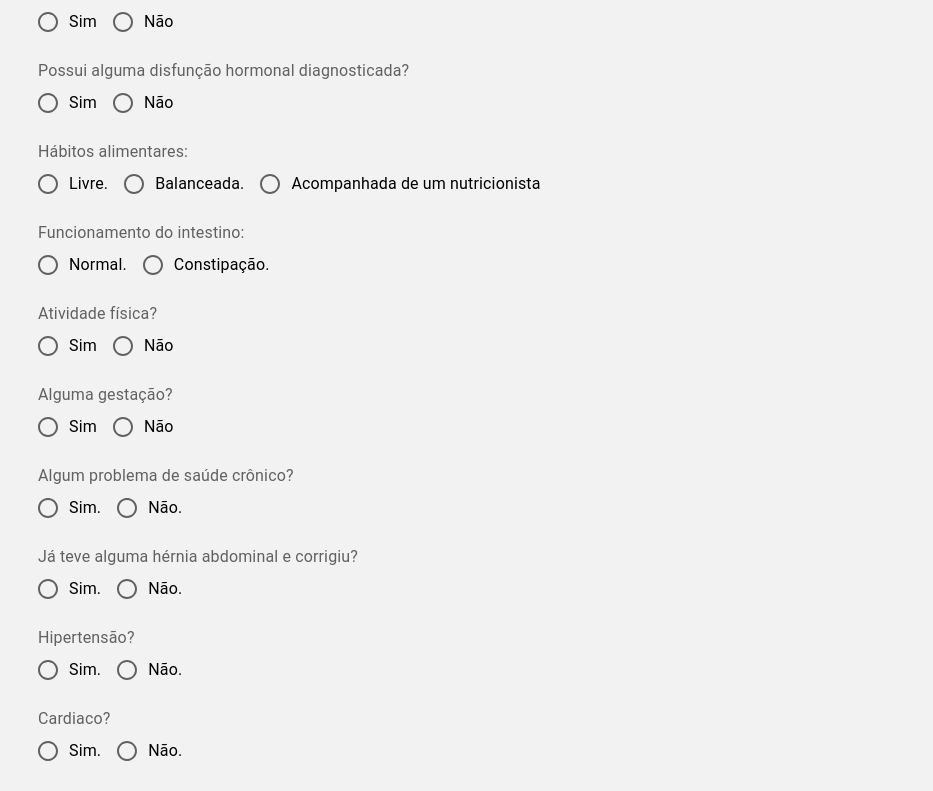
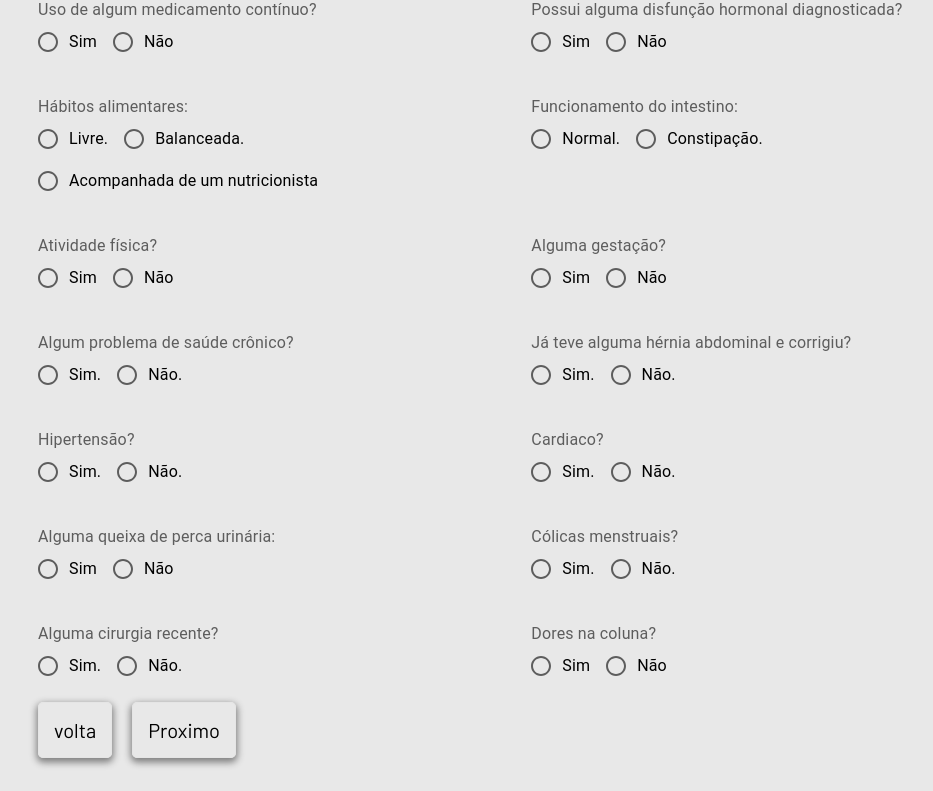
Before and after one commit to NicollasRyan/step-app, a React (Create React App) app: page /step2 in a window 1280 px wide. Shown: the part 260-1051 px from the top of the page, without its empty margins (26-959 px from the left). Built offline with nearby package versions, Linux system fonts and the light colour scheme.

Commit message:
styled do bottom e do grid do step2

```diff
--- a/src/pages/Step1/index.tsx
+++ b/src/pages/Step1/index.tsx
@@ -1,7 +1,7 @@
 import { useNavigate } from "react-router-dom";
 import { Container, FormLabel, Grid, Button } from "@mui/material";
 
-import { Title, Input, ButtonNext } from "./styled";
+import { Title, Input, ButtonNext, Input2 } from "./styled";
 import { useStep, StepActions } from "../../context/StepContext";
 import { ChangeEvent, useEffect } from "react";
 // import { DateField } from "@mui/x-date-pickers";
@@ -76,7 +76,7 @@ export function Step1() {
         </Grid>
         <Grid style={{ display: "flex", flexDirection: "column" }} item xs={7}>
           <FormLabel>Data de nacimento</FormLabel>
-          <Input
+          <Input2
             type="date"
             variant="outlined"
             value={state.birthday}
--- a/src/pages/Step1/styled.ts
+++ b/src/pages/Step1/styled.ts
@@ -1,7 +1,9 @@
 import styled from "styled-components";
-import { Button, Grid, TextField } from "@mui/material";
+import { Button, Container, Grid, TextField } from "@mui/material";
 
-export const Title = styled.h1``;
+export const Title = styled.h1`
+  margin-bottom: 20px;
+`;
 
 export const GridBox = styled(Grid)`
   width: 500px;
@@ -10,6 +12,13 @@ export const GridBox = styled(Grid)`
 export const Input = styled(TextField)`
   width: 100%;
   min-width: 100px;
+  max-width: 560px;
+`;
+
+export const Input2 = styled(TextField)`
+  width: 100%;
+  min-width: 100px;
+  max-width: 560px;
 `;
 
 export const ButtonNext = styled.button`
@@ -18,10 +27,12 @@ export const ButtonNext = styled.button`
   padding: 15px;
   background-color: transparent;
   border: 1px solid #e5e5e5;
-  border-radius: 10px;
+  border-radius: 5px;
+  box-shadow: 0px 3px 7px 1.5px gray;
   transition: 1s;
 
   &:hover {
     background-color: #e5e5e5;
+    box-shadow: 0px 5px 10px 5px gray;
   }
 `;
--- a/src/pages/Step2/index.tsx
+++ b/src/pages/Step2/index.tsx
@@ -9,7 +9,7 @@ import {
   FormLabel,
 } from "@mui/material";
 
-import { Title, Input, BackButton, ButtonNext } from "./styled";
+import { Title, Input, BackButton, ButtonNext, BoxBottom } from "./styled";
 import { useStep, StepActions } from "../../context/StepContext";
 import { ChangeEvent, useEffect, useState } from "react";
 // import { DateField } from "@mui/x-date-pickers";
@@ -71,8 +71,8 @@ export function Step2() {
   return (
     <Container>
       <Title>Como anda seu fisico? :</Title>
-      <Grid container spacing={2}>
-        <Grid item xs={7}>
+      <Grid container spacing={4}>
+        <Grid item xs={5}>
           <FormLabel>Uso de algum medicamento contínuo?</FormLabel>
           <RadioGroup
             row
@@ -102,7 +102,7 @@ export function Step2() {
             />
           )}
         </Grid>
-        <Grid item xs={7}>
+        <Grid item xs={5}>
           <FormLabel>Possui alguma disfunção hormonal diagnosticada?</FormLabel>
           <RadioGroup
             row
@@ -132,7 +132,7 @@ export function Step2() {
             />
           )}
         </Grid>
-        <Grid item xs={7}>
+        <Grid item xs={5}>
           <FormLabel>Hábitos alimentares:</FormLabel>
           <RadioGroup
             row
@@ -158,7 +158,7 @@ export function Step2() {
             />
           </RadioGroup>
         </Grid>
-        <Grid item xs={7}>
+        <Grid item xs={5}>
           <FormLabel>Funcionamento do intestino:</FormLabel>
           <RadioGroup
             row
@@ -180,7 +180,7 @@ export function Step2() {
             />
           </RadioGroup>
         </Grid>
-        <Grid item xs={7}>
+        <Grid item xs={5}>
           <FormLabel>Atividade física?</FormLabel>
           <RadioGroup
             row
@@ -210,7 +210,7 @@ export function Step2() {
             />
           )}
         </Grid>
-        <Grid item xs={7}>
+        <Grid item xs={5}>
           <FormLabel>Alguma gestação?</FormLabel>
           <RadioGroup
             row
@@ -240,7 +240,7 @@ export function Step2() {
             />
           )}
         </Grid>
-        <Grid item xs={7}>
+        <Grid item xs={5}>
           <FormLabel>Algum problema de saúde crônico?</FormLabel>
           <RadioGroup
             row
@@ -256,7 +256,7 @@ export function Step2() {
             <FormControlLabel label="Não." control={<Radio value="nao" />} />
           </RadioGroup>
         </Grid>
-        <Grid item xs={7}>
+        <Grid item xs={5}>
           <FormLabel>Já teve alguma hérnia abdominal e corrigiu?</FormLabel>
           <RadioGroup
             row
@@ -272,7 +272,7 @@ export function Step2() {
             <FormControlLabel label="Não." control={<Radio value="nao" />} />
           </RadioGroup>
         </Grid>
-        <Grid item xs={7}>
+        <Grid item xs={5}>
           <FormLabel>Hipertensão?</FormLabel>
           <RadioGroup
             row
@@ -288,7 +288,7 @@ export function Step2() {
             <FormControlLabel label="Não." control={<Radio value="nao" />} />
           </RadioGroup>
         </Grid>
-        <Grid item xs={7}>
+        <Grid item xs={5}>
           <FormLabel>Cardiaco?</FormLabel>
           <RadioGroup
             row
@@ -304,7 +304,7 @@ export function Step2() {
             <FormControlLabel label="Não." control={<Radio value="nao" />} />
           </RadioGroup>
         </Grid>
-        <Grid item xs={7}>
+        <Grid item xs={5}>
           <FormLabel>Alguma queixa de perca urinária:</FormLabel>
           <RadioGroup
             row
@@ -334,7 +334,7 @@ export function Step2() {
             />
           )}
         </Grid>
-        <Grid item xs={7}>
+        <Grid item xs={5}>
           <FormLabel>Cólicas menstruais?</FormLabel>
           <RadioGroup
             row
@@ -350,7 +350,7 @@ export function Step2() {
             <FormControlLabel label="Não." control={<Radio value="nao" />} />
           </RadioGroup>
         </Grid>
-        <Grid item xs={7}>
+        <Grid item xs={5}>
           <FormLabel>Alguma cirurgia recente?</FormLabel>
           <RadioGroup
             row
@@ -366,7 +366,7 @@ export function Step2() {
             <FormControlLabel label="Não." control={<Radio value="nao" />} />
           </RadioGroup>
         </Grid>
-        <Grid item xs={7}>
+        <Grid item xs={5}>
           <FormLabel>Dores na coluna?</FormLabel>
           <RadioGroup
             row
@@ -397,8 +397,10 @@ export function Step2() {
           )}
         </Grid>
       </Grid>
-      <ButtonNext onClick={handleNextStep}>Proximo</ButtonNext>
-      <BackButton to="/">volta</BackButton>
+      <BoxBottom>
+        <BackButton to="/">volta</BackButton>
+        <ButtonNext onClick={handleNextStep}>Proximo</ButtonNext>
+      </BoxBottom>
     </Container>
   );
 }
--- a/src/pages/Step2/styled.ts
+++ b/src/pages/Step2/styled.ts
@@ -2,10 +2,16 @@ import { TextField } from "@mui/material";
 import { Link } from "react-router-dom";
 import styled from "styled-components";
 
-export const Title = styled.h1``;
+export const Title = styled.h1`
+  margin-bottom: 20px;
+`;
 
 export const Input = styled(TextField)`
   width: 300px;
+`;
+
+export const BoxBottom = styled.div`
+  margin-bottom: 20px;
 `;
 
 export const ButtonNext = styled.button`
@@ -14,16 +20,31 @@ export const ButtonNext = styled.button`
   padding: 15px;
   background-color: transparent;
   border: 1px solid #e5e5e5;
-  border-radius: 10px;
+  border-radius: 5px;
+  box-shadow: 0px 3px 7px 1.5px gray;
+  transition: 1s;
+  margin-left: 20px;
+
+  &:hover {
+    background-color: #e5e5e5;
+    box-shadow: 0px 5px 10px 5px gray;
+  }
+`;
+
+export const BackButton = styled(Link)`
+  color: black;
+  text-decoration: none;
+  margin-top: 15px;
+  font-size: 20px;
+  padding: 15px;
+  background-color: transparent;
+  border: 1px solid #e5e5e5;
+  border-radius: 5px;
+  box-shadow: 0px 3px 7px 1.5px gray;
   transition: 1s;
 
   &:hover {
     background-color: #e5e5e5;
+    box-shadow: 0px 5px 10px 5px gray;
   }
 `;
-
-export const BackButton = styled(Link)`
-  font-size: 16px;
-  text-decoration: none;
-  padding: 20px 40px;
-`;
--- a/src/pages/Step3/index.tsx
+++ b/src/pages/Step3/index.tsx
@@ -9,7 +9,7 @@ import {
   FormLabel,
 } from "@mui/material";
 
-import { Title, Input, ButtonNext, BackButton } from "./styled";
+import { Title, Input, ButtonNext, BackButton, BoxBottom } from "./styled";
 import { useStep, StepActions } from "../../context/StepContext";
 import { ChangeEvent, useEffect } from "react";
 import { Link } from "react-router-dom";
@@ -236,8 +236,10 @@ export function Step3() {
           />
         </Grid>
       </Grid>
-      <ButtonNext onClick={handleNextStep}>Enviar</ButtonNext>
-      <BackButton to="/step2">volta</BackButton>
+      <BoxBottom>
+        <BackButton to="/step2">volta</BackButton>
+        <ButtonNext onClick={handleNextStep}>Enviar</ButtonNext>
+      </BoxBottom>
     </Container>
   );
 }
--- a/src/pages/Step3/styled.ts
+++ b/src/pages/Step3/styled.ts
@@ -2,10 +2,16 @@ import { TextField } from "@mui/material";
 import { Link } from "react-router-dom";
 import styled from "styled-components";
 
-export const Title = styled.h1``;
+export const Title = styled.h1`
+  margin-bottom: 20px;
+`;
 
 export const Input = styled(TextField)`
   width: 300px;
+`;
+
+export const BoxBottom = styled.div`
+  margin-bottom: 20px;
 `;
 
 export const ButtonNext = styled.button`
@@ -14,16 +20,32 @@ export const ButtonNext = styled.button`
   padding: 15px;
   background-color: transparent;
   border: 1px solid #e5e5e5;
-  border-radius: 10px;
+  border-radius: 5px;
+  box-shadow: 0px 3px 7px 1.5px gray;
+  transition: 1s;
+  margin-left: 20px;
+  /* margin-bottom: 10px; */
+
+  &:hover {
+    background-color: #e5e5e5;
+    box-shadow: 0px 5px 10px 5px gray;
+  }
+`;
+
+export const BackButton = styled(Link)`
+  color: black;
+  text-decoration: none;
+  margin-top: 15px;
+  font-size: 20px;
+  padding: 15px;
+  background-color: transparent;
+  border: 1px solid #e5e5e5;
+  border-radius: 5px;
+  box-shadow: 0px 3px 7px 1.5px gray;
   transition: 1s;
 
   &:hover {
     background-color: #e5e5e5;
+    box-shadow: 0px 5px 10px 5px gray;
   }
 `;
-
-export const BackButton = styled(Link)`
-  font-size: 16px;
-  text-decoration: none;
-  padding: 20px 40px;
-`;
--- a/src/styles/global.ts
+++ b/src/styles/global.ts
@@ -8,6 +8,6 @@ export const GlobalStyle = createGlobalStyle`
 }
 
 body {
-   background-color: #F2F2F2;
+   background-color: #E8E8E8;
 }
 `;
```
